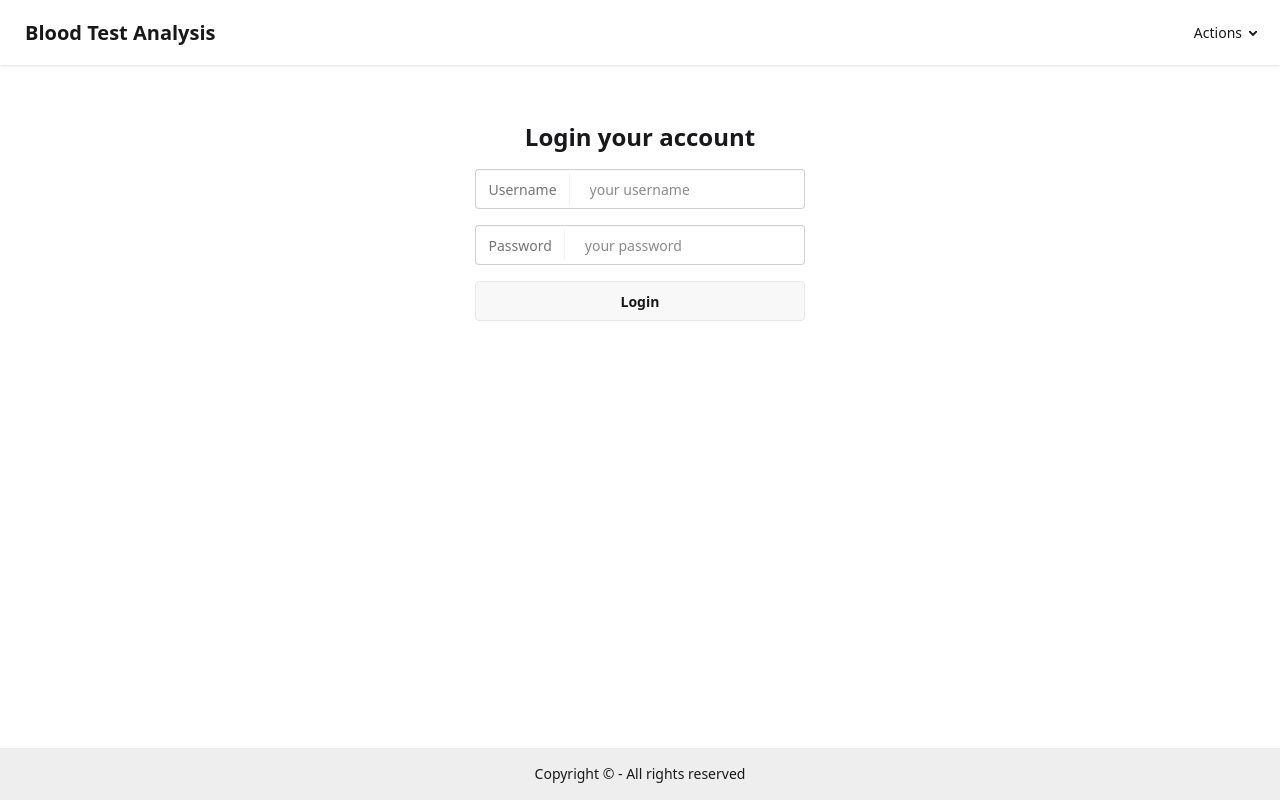
After one commit to luizfelipedasilva678/blood-test-analysis, a Flask app: page /login in a window 1280 px wide. The commit adds this page. Run offline with Flask 3, Linux system fonts and the light colour scheme; style sheets or scripts are compiled from the project's sources.

Commit message:
Add login and register templates

```diff
--- a/package.json
+++ b/package.json
@@ -4,7 +4,8 @@
   "description": "",
   "main": "index.js",
   "scripts": {
-    "build": "pnpm dlx @tailwindcss/cli -i ./src/static/input.css -o ./src/static/index.css",
+    "generate-css": "pnpm dlx @tailwindcss/cli -i ./src/static/input.css -o ./src/static/index.css",
+    "generate-css-watch": "pnpm dlx @tailwindcss/cli -i ./src/static/input.css -o ./src/static/index.css --watch",
     "dev": "flask --app ./src/main run --debug"
   },
   "keywords": [],
--- a/src/main.py
+++ b/src/main.py
@@ -1,8 +1,22 @@
-from flask import Flask, render_template
+from flask import Flask, render_template, session, redirect, url_for
 
 app = Flask(__name__)
+app.config["TEMPLATES_AUTO_RELOAD"] = True
 
 
 @app.route("/")
-def hello():
-    return render_template("base.html")
+def dashboard():
+    if "userid" not in session:
+        return redirect(url_for("register"))
+
+    return render_template("index.html")
+
+
+@app.route("/register")
+def register():
+    return render_template("register.html")
+
+
+@app.route("/login")
+def login():
+    return render_template("login.html")
--- a/src/templates/base.html
+++ b/src/templates/base.html
@@ -3,7 +3,48 @@
   <head>
     <meta charset="UTF-8" />
     <meta name="viewport" content="width=device-width, initial-scale=1.0" />
-    <title>Document</title>
+    <link
+      rel="stylesheet"
+      href="{{ url_for('static', filename='index.css') }}"
+    />
+    <title>{% block title %}{% endblock %}</title>
   </head>
-  <body></body>
+  <body>
+    <header>
+      <div class="navbar bg-base-100 shadow-sm">
+        <div class="flex-1">
+          <a class="btn btn-ghost text-xl" href="/">Blood Test Analysis</a>
+        </div>
+        <div class="flex-none">
+          <ul class="menu menu-horizontal px-1">
+            <li>
+              <details>
+                <summary>Actions</summary>
+                <ul class="bg-base-100 rounded-t-none">
+                  {% if g.user %}
+                  <li><a href="/logout">Logout</a></li>
+                  {% else %}
+                  <li><a href="/login">Login</a></li>
+                  <li><a href="/register">Register</a></li>
+                  {% endif %}
+                </ul>
+              </details>
+            </li>
+          </ul>
+        </div>
+      </div>
+    </header>
+    <main
+      class="mt-[56px] mb-[56px] section w-full flex items-center justify-center flex-col"
+    >
+      {% block content %}{% endblock %}
+    </main>
+    <footer
+      class="footer sm:footer-horizontal footer-center bg-base-300 text-base-content p-4 fixed bottom-0"
+    >
+      <aside>
+        <p>Copyright © - All rights reserved</p>
+      </aside>
+    </footer>
+  </body>
 </html>
--- /dev/null
+++ b/src/templates/index.html
@@ -0,0 +1,3 @@
+{% extends 'base.html' %} {% block title %}Home{% endblock %} {% block content%}
+<h1>Home</h1>
+{% endblock %}
--- /dev/null
+++ b/src/templates/login.html
@@ -0,0 +1,17 @@
+{% extends 'base.html' %} {% block title %}Register{% endblock %} {% block
+content %}
+
+<h1 class="text-2xl font-bold mb-4">Login your account</h1>
+
+<form method="post" class="flex flex-col items-center justify-center gap-4">
+  <label class="input w-full">
+    <span class="label">Username</span>
+    <input type="text" placeholder="your username" />
+  </label>
+  <label class="input w-full">
+    <span class="label">Password</span>
+    <input type="password" placeholder="your password" />
+  </label>
+  <input type="submit" class="btn w-full" value="Login" />
+</form>
+{% endblock %}
```
Also changed, not shown: src/templates/register.html (added, +17 -0 lines).
